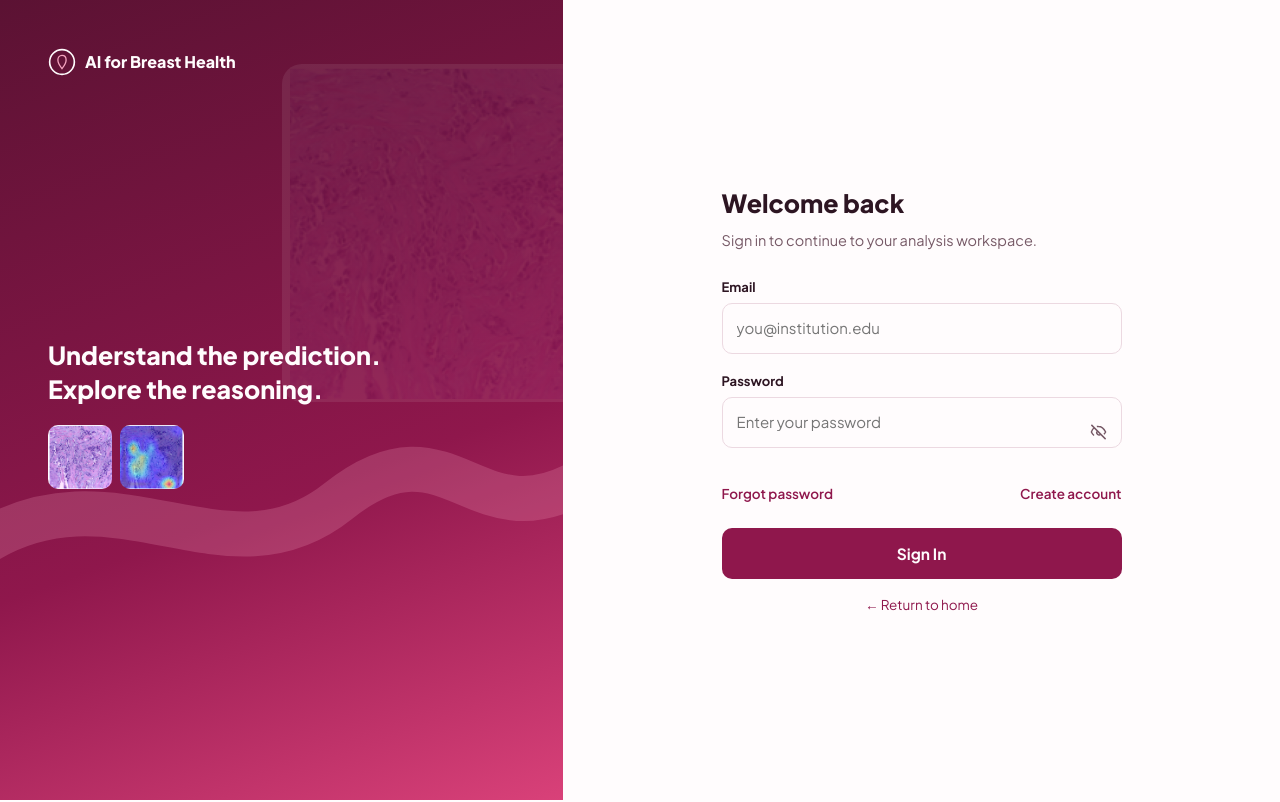
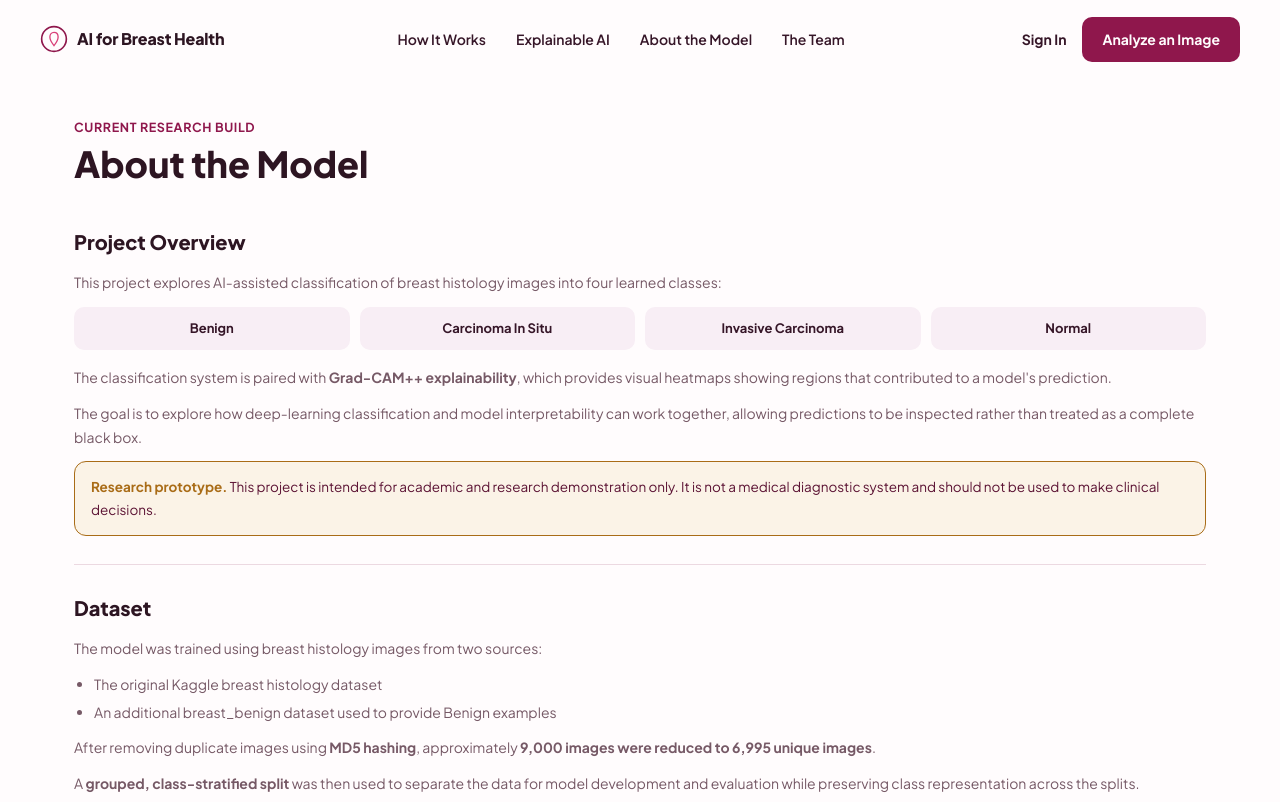
Before and after one commit to Breast-Cancer-Detection/Breast-Cancer-Detection, a React (Vite) app in the folder frontend/: page /model in a window 1280 px wide. Before the commit this address led to /signin. Shown: the top 802 px of the page. Built offline with nearby package versions, Linux system fonts and the light colour scheme.

Commit message:
Make About the Model public and fix landing nav from the team page.

```diff
--- a/frontend/src/app/RouteEffects.tsx
+++ b/frontend/src/app/RouteEffects.tsx
@@ -13,14 +13,23 @@ const TITLES: Record<string, string> = {
   '/model': 'About the Model · AI for Breast Health',
 }
 
-/** Sets document title and scrolls to top on route change. */
+/** Sets document title and scrolls to top, or to a landing-page hash target. */
 export function RouteEffects() {
-  const { pathname } = useLocation()
+  const { pathname, hash } = useLocation()
 
   useEffect(() => {
     document.title = TITLES[pathname] ?? 'AI for Breast Health'
-    window.scrollTo(0, 0)
-  }, [pathname])
+    if (!hash) {
+      window.scrollTo(0, 0)
+      return
+    }
+
+    const id = decodeURIComponent(hash.slice(1))
+    const scrollToHash = () => document.getElementById(id)?.scrollIntoView({ behavior: 'smooth' })
+    scrollToHash()
+    const timer = window.setTimeout(scrollToHash, 80)
+    return () => window.clearTimeout(timer)
+  }, [pathname, hash])
 
   return null
 }
--- a/frontend/src/app/routes.tsx
+++ b/frontend/src/app/routes.tsx
@@ -23,6 +23,7 @@ export function AppRoutes() {
       <Routes>
         <Route path="/" element={<LandingPage />} />
         <Route path="/about" element={<AboutPage />} />
+        <Route path="/model" element={<ModelPage />} />
 
         <Route element={<GuestRoute />}>
           <Route path="/signin" element={<SignInPage />} />
@@ -38,8 +39,6 @@ export function AppRoutes() {
             <Route path="/workspace" element={<WorkspacePage />} />
             <Route path="/processing" element={<ProcessingPage />} />
             <Route path="/results" element={<ResultsPage />} />
-            <Route path="/model" element={<ModelPage />} />
-            <Route path="/about" element={<AboutPage />} />
           </Route>
         </Route>
 
--- a/frontend/src/components/layout/Footer.tsx
+++ b/frontend/src/components/layout/Footer.tsx
@@ -16,8 +16,8 @@ export function Footer() {
         <div className={styles.navBlock}>
           <div className={styles.navTitle}>Navigate</div>
           <div className={styles.links}>
-            <a href="#how-it-works">How It Works</a>
-            <a href="#explainable-ai">Explainable AI</a>
+            <Link to="/#how-it-works">How It Works</Link>
+            <Link to="/#explainable-ai">Explainable AI</Link>
             <Link to="/model">About the Model</Link>
             <Link to="/about">The Team</Link>
           </div>
--- a/frontend/src/components/layout/LandingHeader.tsx
+++ b/frontend/src/components/layout/LandingHeader.tsx
@@ -37,8 +37,8 @@ export function LandingHeader() {
         {!isNavCollapsed && (
           <>
             <nav className={styles.nav} aria-label="Primary">
-              <a href="#how-it-works">How It Works</a>
-              <a href="#explainable-ai">Explainable AI</a>
+              <Link to="/#how-it-works">How It Works</Link>
+              <Link to="/#explainable-ai">Explainable AI</Link>
               <Link to="/model">About the Model</Link>
               <Link to="/about">The Team</Link>
             </nav>
@@ -75,12 +75,12 @@ export function LandingHeader() {
 
       {mobileNavOpen && (
         <div id="mobile-nav-panel" className={styles.mobilePanel} role="navigation" aria-label="Mobile">
-          <a href="#how-it-works" onClick={closeMobile}>
+          <Link to="/#how-it-works" onClick={closeMobile}>
             How It Works
-          </a>
-          <a href="#explainable-ai" onClick={closeMobile}>
+          </Link>
+          <Link to="/#explainable-ai" onClick={closeMobile}>
             Explainable AI
-          </a>
+          </Link>
           <Link to="/model" onClick={closeMobile}>
             About the Model
           </Link>
--- a/frontend/src/pages/ModelPage/index.tsx
+++ b/frontend/src/pages/ModelPage/index.tsx
@@ -1,3 +1,4 @@
+import { LandingHeader } from '../../components/layout/LandingHeader'
 import {
   CLASS_WEIGHTS,
   EVAL_SET_COUNTS,
@@ -11,7 +12,9 @@ import styles from './ModelPage.module.css'
 
 export function ModelPage() {
   return (
-    <div className={styles.root}>
+    <>
+      <LandingHeader />
+      <main id="main-content" className={styles.root}>
       <header className={styles.header}>
         <div className={styles.eyebrow}>CURRENT RESEARCH BUILD</div>
         <h1>About the Model</h1>
@@ -434,6 +437,7 @@ export function ModelPage() {
           </p>
         </div>
       </section>
-    </div>
+      </main>
+    </>
   )
 }
```
